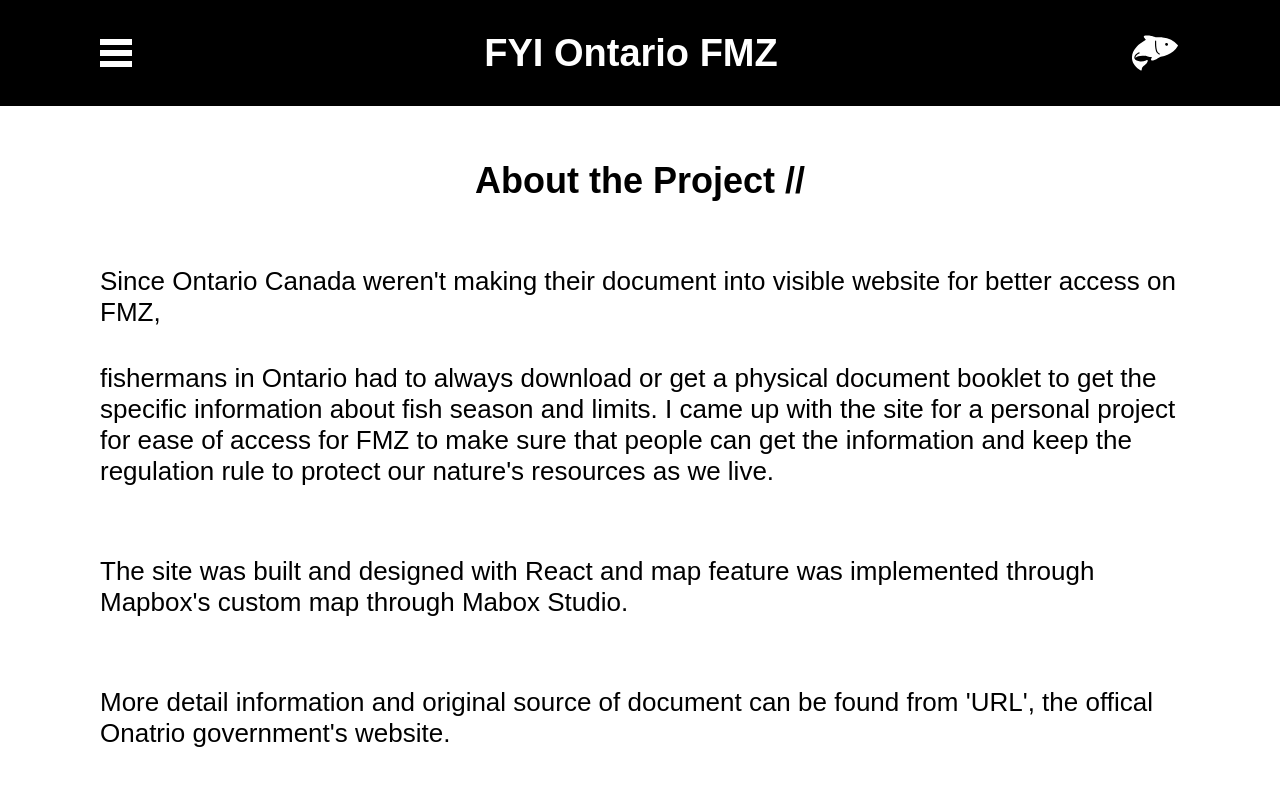
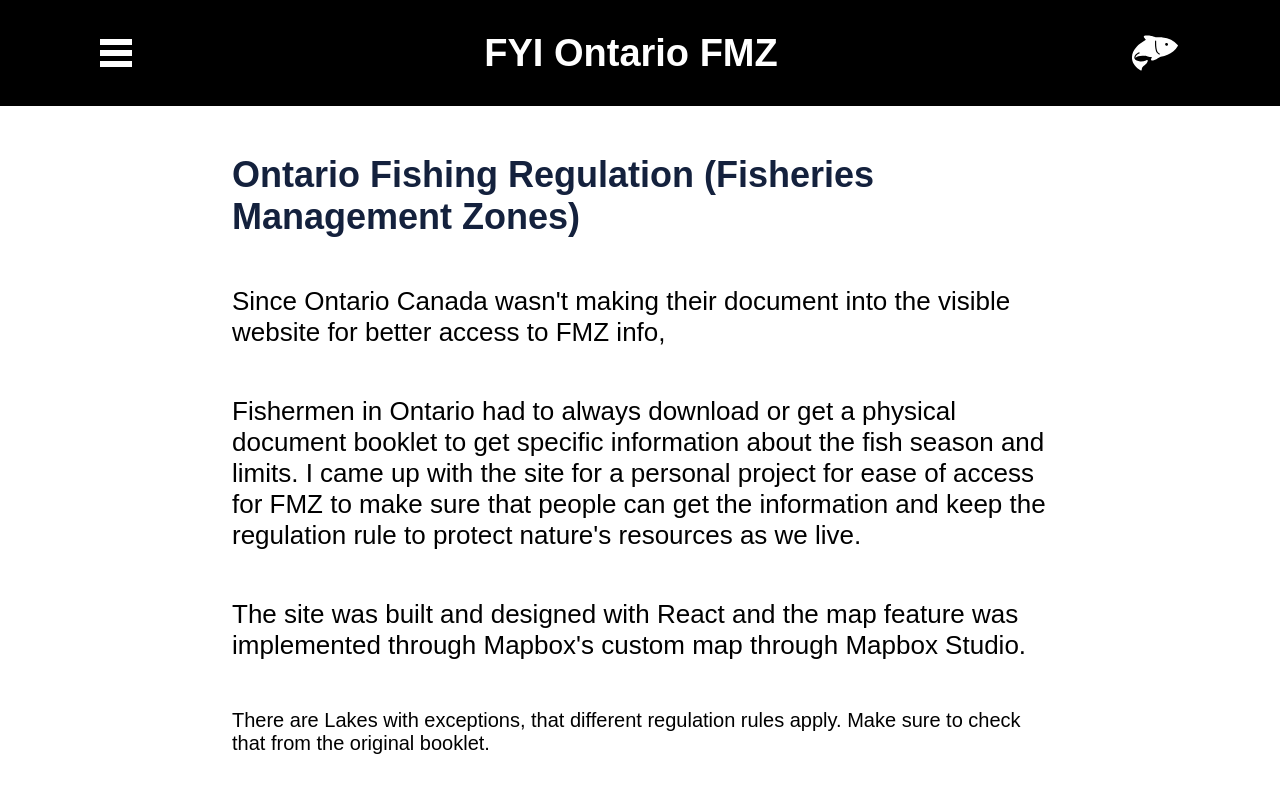
Before and after one commit to LeSheon/ont_fish_reg-web, a React (Create React App) app: page /about in a window 1280 px wide. Shown: the top 800 px of the page. Built offline with nearby package versions, Linux system fonts and the light colour scheme; no server answers.

Commit message:
Change Stylings Mostly About,Comment

```diff
--- a/src/components/Zone/zone.scss
+++ b/src/components/Zone/zone.scss
@@ -15,6 +15,7 @@
         font-size: 18px;
         @include UbuntuBold;
         padding: $mobile-padding 0;
+        color: white;
 
         &:hover {
             color: $custom-orange;
--- a/src/components/ZoneList/zoneList.scss
+++ b/src/components/ZoneList/zoneList.scss
@@ -14,7 +14,7 @@
             width: 20%;
             height: 95vh;
             overflow-y: scroll;
-            background-color: lightgray;
+            background-color: $custom-blueblack;
             border-radius: 8px;
         }
     }
--- a/src/pages/About/About.jsx
+++ b/src/pages/About/About.jsx
@@ -5,29 +5,34 @@ export default function About() {
         <section className="about">
             <div className="about__max-width-container">
                 <h2 className="about__title">
-                    About the Project //
+                    Ontario Fishing Regulation (Fisheries Management Zones)
                 </h2>
 
                 <div className="about__text-container">
                     <h4 className="about__text">
-                        Since Ontario Canada weren't making their document into visible website for better access on FMZ,
+                        Since Ontario Canada wasn't making their document into the visible website for better access to FMZ info,
                     </h4>
                     <h4 className="about__text">
-                        fishermans in Ontario had to always download or get a physical document booklet to get the specific information about
-                        fish season and limits. I came up with the site for a personal project for ease of access for FMZ to make sure that
-                        people can get the information and keep the regulation rule to protect our nature's resources as we live.
+                        Fishermen in Ontario had to always download or get a physical document booklet to get specific information about
+                        the fish season and limits. I came up with the site for a personal project for ease of access for FMZ to make sure that
+                        people can get the information and keep the regulation rule to protect nature's resources as we live.
                     </h4>
                 </div>
 
                 <div className="about__text-container">
                     <h4 className="about__text">
-                        The site was built and designed with React and map feature was implemented through Mapbox's custom map through Mabox Studio.
+                        The site was built and designed with React and the map feature was implemented through Mapbox's custom map through Mapbox Studio.
                     </h4>
                 </div>
 
                 <div className="about__more-info-container">
-                    <h4 className="about__text">
-                        More detail information and original source of document can be found from 'URL', the offical Onatrio government's website.
+                    <h4 className="about__more-text">
+                        There are Lakes with exceptions, that different regulation rules apply. Make sure to check that from the original booklet.
+                    </h4>
+                    <h4 className="about__more-text">
+                        More detailed information and the source of the document can be found on
+                         <span className="about__more-text--bold"> https://www.ontario.ca/document/ontario-fishing-regulations-summary</span>,
+                         the official Onatrio government's website.
                     </h4>
                 </div>
             </div>
--- a/src/pages/About/about.scss
+++ b/src/pages/About/about.scss
@@ -14,32 +14,79 @@
         flex-direction: column;
         justify-content: center;
 
+        // Sets Content to stop growing its width at 1280px.
         @include desktop {
             max-width: $desktop-maxwidth;
             margin: 0 auto;
         }
     }
 
+    // Title Text
     &__title {
         font-size: 28px;
         @include kanitNormal;
         font-weight: 600;
+        color: $custom-blueblack;
+        width: 100%;
+        margin: 0;
+        padding: $mobile-padding;
 
         @include tablet {
+            width: 80%;
             font-size: 36px;
+            padding: $tablet-padding;
         }
     }
 
+    // Text-Container for paragraphs
     &__text-container {
+        width: 100%;
         align-self: flex-start;
+
+        @include tablet {
+            width: 80%;
+            align-self: center;
+        }
     }
 
+    // Paragraph texts (h4)
     &__text {
         font-size: 20px;
         @include kanitNormal;
+        margin: 0;
+        padding: $mobile-padding;
 
         @include tablet {
             font-size: 26px;
+            padding: $tablet-padding;
+        }
+    }
+
+    // Few more info text container
+    &__more-info-container {
+        width: 100%;
+        align-self: center;
+
+        @include tablet {
+            width: 80%;
+        }
+    }
+
+    // Few more info Text
+    &__more-text {
+        font-size: 14px;
+        @include kanitNormal;
+        margin: 0;
+        padding: $mobile-padding;
+
+        @include tablet {
+            font-size: 20px;
+            padding: $tablet-padding;
+        }
+
+        &--bold {
+            color: $fmz-lightblue;
+            font-weight: 700;
         }
     }
 }
--- a/src/pages/Comment/Comment.jsx
+++ b/src/pages/Comment/Comment.jsx
@@ -4,7 +4,7 @@ export default function Comment() {
     return (
         <section className="comment">
             <div className="comment__max-width-container">
-                <h5 className="comment__announce">This is a Comment section for Feedback or request for data that you would want from this site.</h5>
+                <h5 className="comment__announce">This Comment section is for Feedback or request for data that you would want from the site.</h5>
                 <div className="comment__list-container">
                     <ul className="comment__list">
                         <li className="comment__list-item">
@@ -29,7 +29,7 @@ export default function Comment() {
                     <div className="comment__new-password">
                         {/* small input for password in later Edit or Delete on comment */}
                     </div>
-                    <button className="comment__new-button">Send</button>
+                    {/* <button className="comment__new-button">Send</button> */}
                 </form>
             </div>
         </section>
--- a/src/pages/Comment/comment.scss
+++ b/src/pages/Comment/comment.scss
@@ -19,25 +19,81 @@
         }
     }
 
+    // Little Announce Text at the top of comment page
     &__announce {
         @include UbuntuBold;
         margin: 0;
+        padding: $mobile-padding;
+        border-radius: 10px;
+        background-color: $custom-blueblack;
+        color: white;
+        width: 100%;
+
+        @include tablet {
+            width: 80%;
+            padding: $tablet-padding;
+        }
     }
 
+    &__list-container {
+        margin: $mobile-padding 0;
+        width: 100%;
+
+        @include tablet {
+            margin: $tablet-padding 0;
+            width: 80%;
+        }
+    }
+
+    // ul element of Comment List
     &__list {
         width: 100%;
         list-style: none;
+        border-radius: 10px;
+        padding: $mobile-padding;
+        border: 2px solid black;
+        @include flex;
+        flex-direction: column;
+        justify-content: space-around;
+
+        @include tablet {
+            padding: $tablet-padding;
+        }
     }
 
+    // li element of Comment.
     &__list-item {
         width: 100%;
         @include flex;
         flex-direction: column;
+        margin-bottom: $mobile-padding;
+        border-radius: 10px;
+        padding: $mobile-padding;
+        border: 2px solid $custom-blueblack;
+
+        &:first-child {
+            margin-top: $mobile-padding;
+        }
+
+        @include tablet {
+            margin-bottom: $tablet-padding;
+            padding: $tablet-padding;
+
+            &:first-child {
+                margin-top: $tablet-padding;
+            }
+        }
     }
 
     &__item-date {
         align-self: flex-end;
         font-size: 12px;
         margin: 0 4px;
+        color: $graphite;
+    }
+
+    &__item-text {
+        width: 90%;
+        align-self: center;
     }
 }
--- a/src/styles/partials/_variables.scss
+++ b/src/styles/partials/_variables.scss
@@ -6,7 +6,6 @@ $desktop-maxwidth: 1080px;
 
 $fmz-blue: #13182c;
 $fmz-lightblue: #2e66e5;
-
 $slate: #5c667e;
 $cloud: #bdc5d5;
 $graphite: #232940;
```
